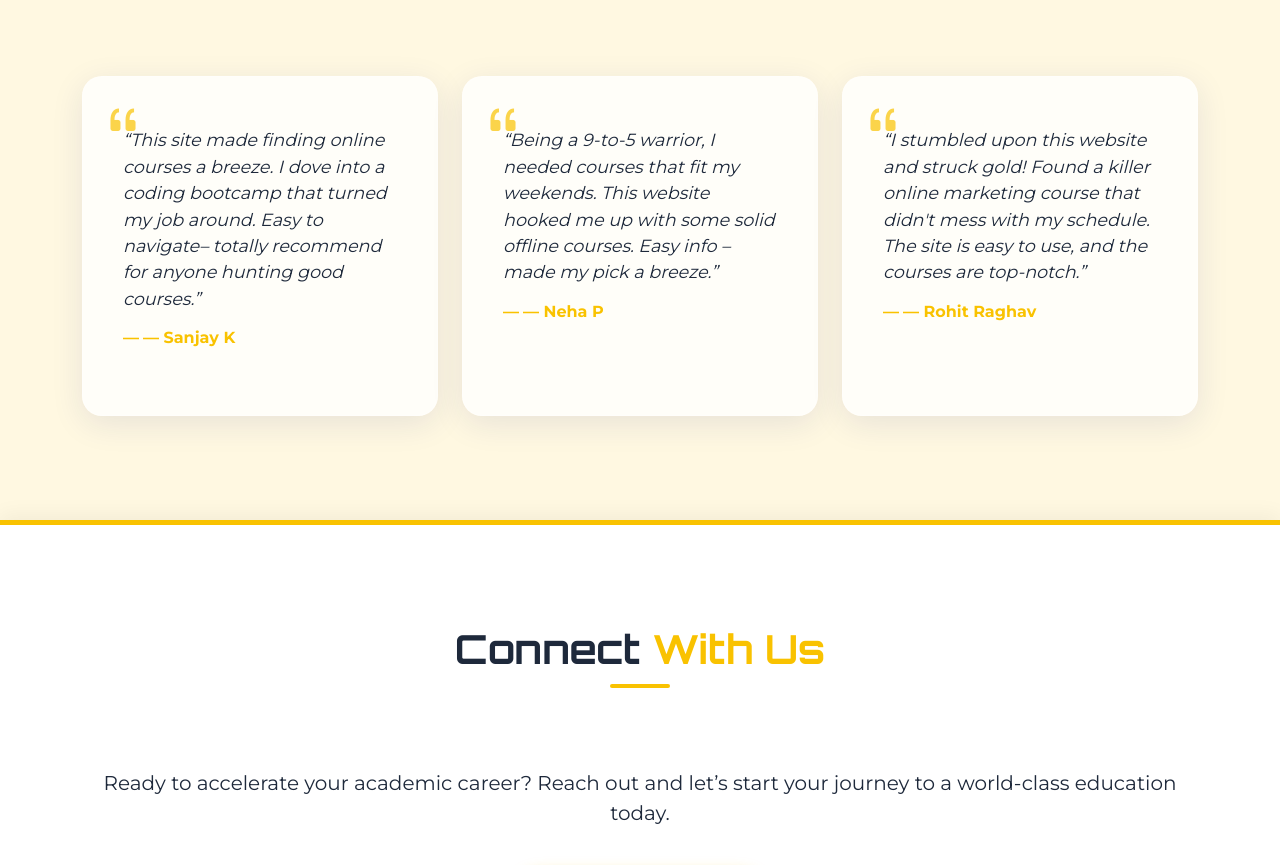
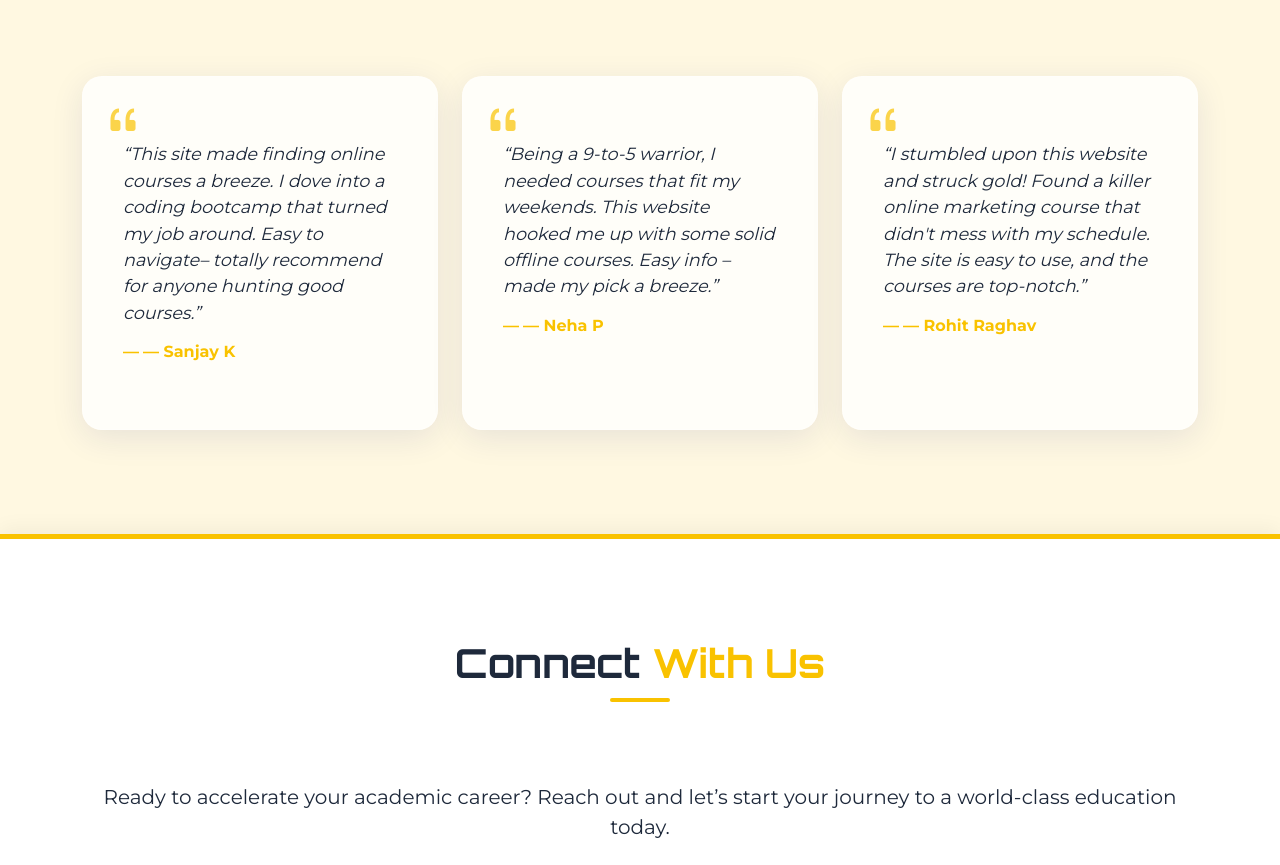
Before and after one commit to samjith-krishnan/FrontEnedproject, a plain HTML site: page index.html in a window 1280 px wide. Shown: the part 3760-4625 px from the top of the page. Drawn offline with nearby package versions, Linux system fonts and the light colour scheme.

Commit message:
fixed review section alignment

```diff
--- a/index.html
+++ b/index.html
@@ -694,21 +694,21 @@
         <div class="col-md-4 mb-4">
           <div class="testimonial">
             <i class="bi bi-quote quote-icon"></i>
-            <p>“This site made finding online courses a breeze. I dove into a coding bootcamp that turned my job around. Easy to navigate– totally recommend for anyone hunting good courses.”</p>
+            <p class="mt-4">“This site made finding online courses a breeze. I dove into a coding bootcamp that turned my job around. Easy to navigate– totally recommend for anyone hunting good courses.”</p>
             <h6 class="mt-3">— Sanjay K</h6>
           </div>
         </div>
         <div class="col-md-4 mb-4">
           <div class="testimonial">
             <i class="bi bi-quote quote-icon"></i>
-            <p>“Being a 9-to-5 warrior, I needed courses that fit my weekends. This website hooked me up with some solid offline courses. Easy info – made my pick a breeze.”</p>
+            <p class="mt-4">“Being a 9-to-5 warrior, I needed courses that fit my weekends. This website hooked me up with some solid offline courses. Easy info – made my pick a breeze.”</p>
             <h6 class="mt-3">— Neha P</h6>
           </div>
         </div>
         <div class="col-md-4 mb-4">
           <div class="testimonial">
             <i class="bi bi-quote quote-icon"></i>
-            <p>“I stumbled upon this website and struck gold! Found a killer online marketing course that didn't mess with my schedule. The site is easy to use, and the courses are top-notch.”</p>
+            <p class="mt-4">“I stumbled upon this website and struck gold! Found a killer online marketing course that didn't mess with my schedule. The site is easy to use, and the courses are top-notch.”</p>
             <h6 class="mt-3">— Rohit Raghav</h6>
           </div>
         </div>
```
